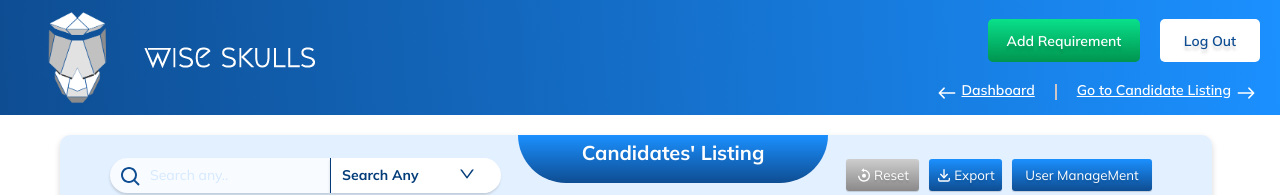
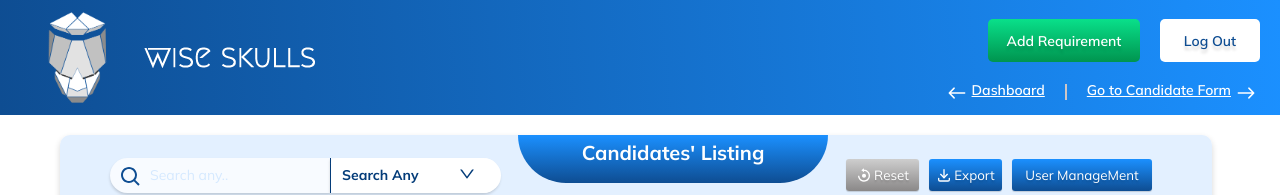
Before and after one commit to akramws/crm-practice, a React (Create React App) app: page /candidate-listing in a window 1280 px wide. Shown: the top 195 px of the page. Built offline with nearby package versions, Linux system fonts and the light colour scheme.

Commit message:
update hearder

```diff
--- a/src/Component/Header.jsx
+++ b/src/Component/Header.jsx
@@ -4,7 +4,7 @@ import WiseSkull from "../assets/images/Wiseskulls_Text.png"
 import WiseSkull2 from "../assets/images/wise.png"
 import { IoIosArrowRoundForward, IoIosArrowRoundBack } from "react-icons/io"
 import { Button, Modal } from 'antd';
-import { Link, Navigate, useNavigate } from 'react-router-dom'
+import { Link, useLocation, useNavigate } from 'react-router-dom'
 
 const Header = () => {
   const Navigate = useNavigate();
@@ -21,8 +21,9 @@ const Header = () => {
     console.log(e);
     setOpen(false);
   };
+  let location = useLocation();
 
-
+console.log("location",location);
   return (
     <>
 
@@ -49,7 +50,8 @@ const Header = () => {
         </div>
         <div className='secund-part'>
           <div>
-            <button className='second-btn' >Add Requirement</button>
+
+            {location.pathname !== "/dashboard" && <button className='second-btn' >Add Requirement</button> }
             <button className='fist-btn' onClick={showModal}  >Log Out</button>
 
           </div>
@@ -58,7 +60,8 @@ const Header = () => {
             <span><IoIosArrowRoundBack className='icon-Logo' /></span>
             <Link className="Link" to="/dashboard">Dashboard</Link>
             <div className='box-border'></div>
-            <Link className="Link" to="/candidate-listing">Go to Candidate Listing</Link>
+            { location.pathname !=="/candidate-listing" ? <Link className="Link" to="/candidate-listing">Go to Candidate Listing</Link>
+            : <Link className="Link" to="/form">Go to Candidate Form</Link>}
             <span><IoIosArrowRoundForward className='icon-Logo' /></span>
           </div>
         </div>
```
